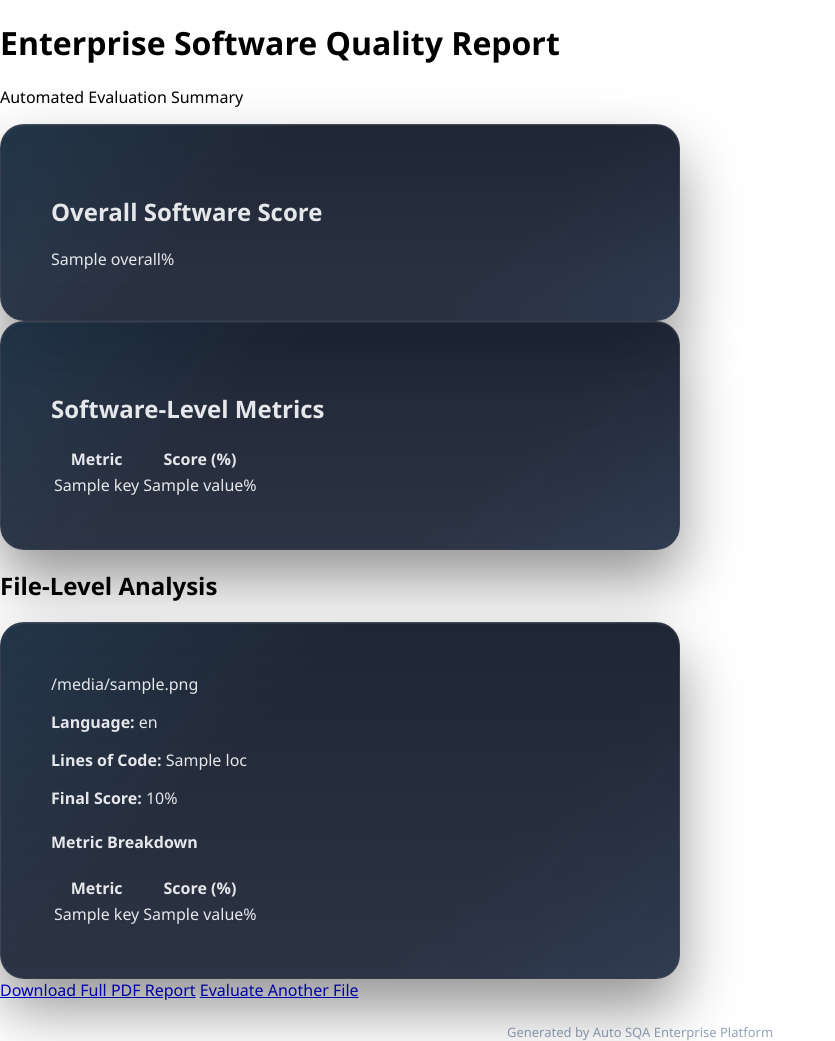
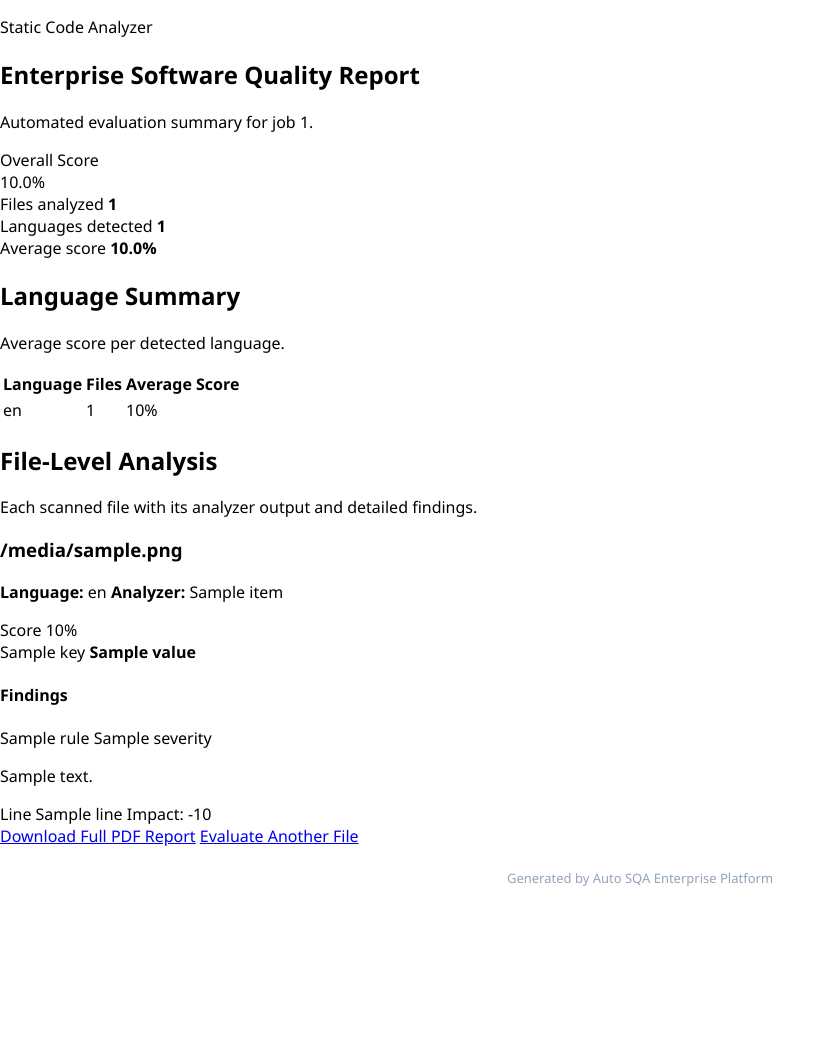
Before and after one commit to Static-Code-Analyzer-App-Foundation/static-code-analyzer-app, a Flask app: template templates/result.html in a window 1280 px wide. Shown: the whole page, without its empty margins (0-835 px from the left). After the commit the page ends 886 px from the top, so only its background shows below. Run offline with Flask 3, Linux system fonts and the light colour scheme; the template is opened without the code that fills it: most values are stand-ins (such as "Sample title", 1, 10 or a date in 2020).

Commit message:
Update result.html

```diff
--- a/templates/result.html
+++ b/templates/result.html
@@ -4,86 +4,157 @@
 
 {% block content %}
 <main class="report-shell">
-  <div class="container">
+  <div class="report-container">
 
-    <div class="header">
+    {% set ns = namespace(total=0) %}
+    {% for item in results %}
+      {% set ns.total = ns.total + (item.score | int) %}
+    {% endfor %}
+    {% set overall = (ns.total / results|length) | round(2) if results|length else 0 %}
+
+    <section class="hero-banner">
+      <div>
+        <p class="eyebrow">Static Code Analyzer</p>
         <h1>Enterprise Software Quality Report</h1>
-      <p>Automated Evaluation Summary</p>
+        <p class="hero-copy">Automated evaluation summary for job <span class="mono">{{ job_id }}</span>.</p>
       </div>
 
-    <div class="card">
-      <h2>Overall Software Score</h2>
-      <div class="overall
-        {% if overall|int >= 80 %}green
-        {% elif overall|int >= 50 %}yellow
-        {% else %}red
-        {% endif %}">
+      <div class="hero-score">
+        <div class="score-label">Overall Score</div>
+        <div class="score-pill {% if overall >= 80 %}good{% elif overall >= 50 %}warn{% else %}bad{% endif %}">
           {{ overall }}%
         </div>
       </div>
+    </section>
 
-    <div class="card">
-      <h2>Software-Level Metrics</h2>
+    <section class="summary-grid">
+      <article class="summary-card">
+        <span class="summary-label">Files analyzed</span>
+        <strong>{{ results|length }}</strong>
+      </article>
 
+      <article class="summary-card">
+        <span class="summary-label">Languages detected</span>
+        <strong>{{ summary|length }}</strong>
+      </article>
+
+      <article class="summary-card">
+        <span class="summary-label">Average score</span>
+        <strong>{{ overall }}%</strong>
+      </article>
+    </section>
+
+    <section class="panel">
+      <div class="panel-head">
+        <h2>Language Summary</h2>
+        <p>Average score per detected language.</p>
+      </div>
+
+      {% if summary %}
         <div class="table-wrap">
           <table>
             <thead>
               <tr>
-              <th>Metric</th>
-              <th>Score (%)</th>
+                <th>Language</th>
+                <th>Files</th>
+                <th>Average Score</th>
               </tr>
             </thead>
             <tbody>
-            {% for key, value in software_metrics.items() %}
+              {% for lang, data in summary|dictsort %}
                 <tr>
-              <td>{{ key }}</td>
-              <td>{{ value }}%</td>
+                  <td>{{ lang }}</td>
+                  <td>{{ data.count }}</td>
+                  <td>{{ data.average_score }}%</td>
                 </tr>
               {% endfor %}
             </tbody>
           </table>
         </div>
+      {% else %}
+        <div class="empty-state">No analyzable files were found in the uploaded ZIP.</div>
+      {% endif %}
+    </section>
+
+    <section class="panel">
+      <div class="panel-head">
+        <h2>File-Level Analysis</h2>
+        <p>Each scanned file with its analyzer output and detailed findings.</p>
       </div>
 
-    <h2 class="section-title">File-Level Analysis</h2>
+      {% if results %}
+        <div class="file-stack">
+          {% for item in results %}
+            {% set metrics = item.details.metrics | default({}) %}
+            {% set findings = item.details.findings | default([]) %}
 
-    {% for file in results %}
-    <div class="card">
-      <div class="file-title">{{ file.filename }}</div>
-
-      <div class="meta-block">
-        <p><strong>Language:</strong> {{ file.language }}</p>
-        <p><strong>Lines of Code:</strong> {{ file.loc }}</p>
-        <p><strong>Final Score:</strong> {{ file.score }}%</p>
+            <article class="file-card">
+              <div class="file-card-head">
+                <div>
+                  <h3 class="file-name">{{ item.file_name }}</h3>
+                  <p class="file-meta">
+                    <span><strong>Language:</strong> {{ item.language }}</span>
+                    <span><strong>Analyzer:</strong> {{ item.analyzer_name }}</span>
+                  </p>
                 </div>
 
-      <h4>Metric Breakdown</h4>
+                <div class="file-score-wrap">
+                  <span class="file-score-label">Score</span>
+                  <span class="score-pill {% if item.score|int >= 80 %}good{% elif item.score|int >= 50 %}warn{% else %}bad{% endif %}">
+                    {{ item.score }}%
+                  </span>
+                </div>
+              </div>
 
-      <div class="table-wrap">
-        <table>
-          <thead>
-            <tr>
-              <th>Metric</th>
-              <th>Score (%)</th>
-            </tr>
-          </thead>
-          <tbody>
-            {% for key, value in file.breakdown.items() %}
-            <tr>
-              <td>{{ key }}</td>
-              <td>{{ value }}%</td>
-            </tr>
+              <div class="metrics-grid">
+                {% for key, value in metrics.items() %}
+                  <div class="metric-item">
+                    <span class="metric-key">{{ key }}</span>
+                    <strong class="metric-value">{{ value }}</strong>
+                  </div>
                 {% endfor %}
-          </tbody>
-        </table>
+                {% if not metrics %}
+                  <div class="empty-state compact">No metrics returned for this file.</div>
+                {% endif %}
+              </div>
+
+              <div class="findings-block">
+                <h4>Findings</h4>
+
+                {% if findings %}
+                  <div class="findings-list">
+                    {% for finding in findings %}
+                      <div class="finding-row">
+                        <div class="finding-main">
+                          <span class="finding-rule">{{ finding.rule }}</span>
+                          <span class="finding-severity severity-{{ finding.severity|lower }}">{{ finding.severity }}</span>
+                        </div>
+                        <p class="finding-message">{{ finding.message }}</p>
+                        <div class="finding-meta">
+                          {% if finding.line is not none %}
+                            <span>Line {{ finding.line }}</span>
+                          {% endif %}
+                          <span>Impact: -{{ finding.score_impact }}</span>
                         </div>
                       </div>
                     {% endfor %}
+                  </div>
+                {% else %}
+                  <div class="empty-state compact">No findings recorded.</div>
+                {% endif %}
+              </div>
+            </article>
+          {% endfor %}
+        </div>
+      {% else %}
+        <div class="empty-state">No file results to display.</div>
+      {% endif %}
+    </section>
 
-    <div class="actions">
-      <a href="/download-report/{{ report_id }}" class="btn btn-dark">Download Full PDF Report</a>
-      <a href="/" class="btn btn-light">Evaluate Another File</a>
-    </div>
+    <section class="actions">
+      <a href="{{ url_for('report', job_id=job_id) }}" class="btn btn-dark">Download Full PDF Report</a>
+      <a href="{{ url_for('index') }}" class="btn btn-light">Evaluate Another File</a>
+    </section>
 
     <div class="footer">
       Generated by Auto SQA Enterprise Platform
```
Lines whose indentation alone changed are shown as unchanged.
